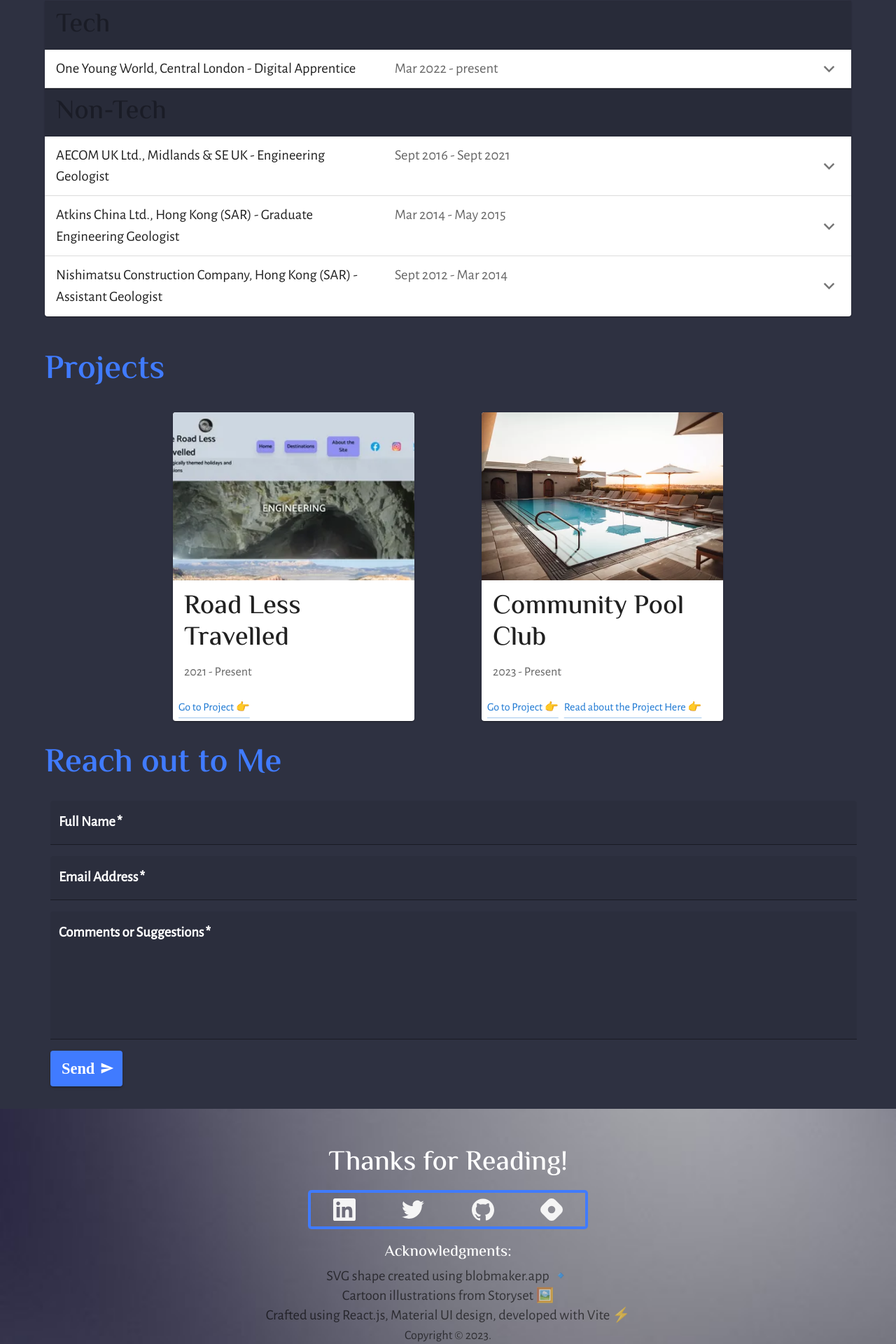
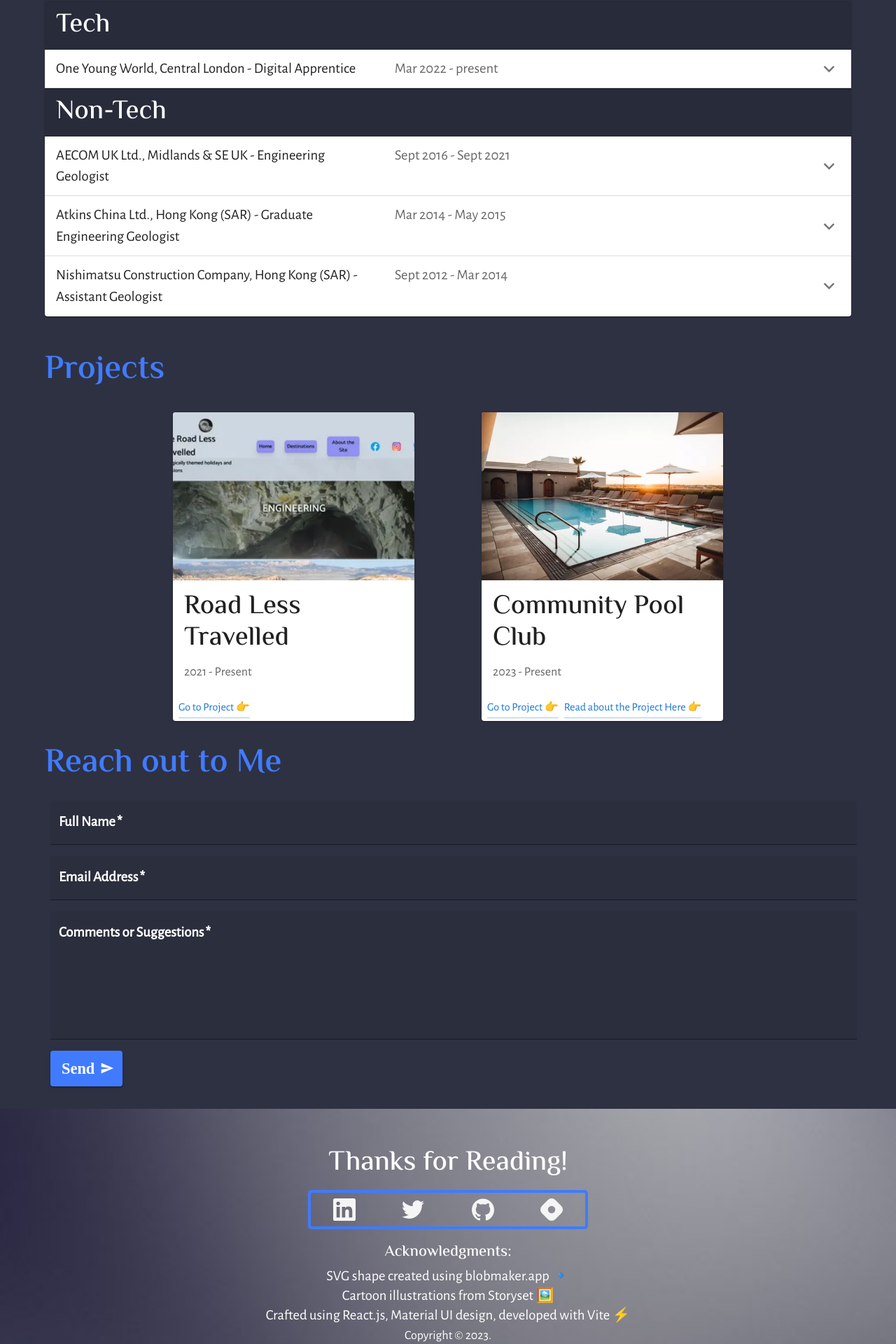
Before and after one commit to wkan17012021/Portfolio, a React (Vite) app in the folder portfolio_react_spa/: page / in a window 1280 px wide. Shown: the part 2040-3960 px from the top of the page at 70% size. Built offline with nearby package versions, Linux system fonts and the light colour scheme; no server answers.

Commit message:
typography a11y accordion styling

```diff
--- a/portfolio_react_spa/src/App.jsx
+++ b/portfolio_react_spa/src/App.jsx
@@ -50,7 +50,11 @@ const theme = createTheme({
       fontSize: '1rem',
       backgroundColor: '#2e3141',
       color: '#fff',
-    }}
+    },
+    '&.MuiButtonBase-root.MuiAccordionSummary-root.Mui-disabled': {
+      opacity: 1,
+    },
+  }
     },
   },
 });
--- a/portfolio_react_spa/src/components/blogs/Blogs.jsx
+++ b/portfolio_react_spa/src/components/blogs/Blogs.jsx
@@ -22,7 +22,8 @@ const theme = createTheme({
     h2: {
       fontSize: 'clamp(2rem, 3rem, 3.6rem)',
       fontFamily: 'ElMessiri, Iowan Old Style',
-      fontWeight: 700
+      fontWeight: 700,
+      color: "#407bff",
     },
 }})
 
--- a/portfolio_react_spa/src/components/footer/Footer.jsx
+++ b/portfolio_react_spa/src/components/footer/Footer.jsx
@@ -6,7 +6,7 @@ import Typography from "@mui/material/Typography";
 import List from "@mui/material/List";
 import ListItem from "@mui/material/ListItem";
 import Link from "@mui/material/Link";
-import Tooltip from '@mui/material/Tooltip';
+import Tooltip from "@mui/material/Tooltip";
 import { SiLinkedin, SiTwitter, SiGithub, SiHashnode } from "react-icons/si";
 import { footerDetails } from "../../data/footerDetails";
 
@@ -14,9 +14,9 @@ function Copyright() {
   return (
     <Typography
       variant="body2"
-      color="text.secondary"
       align="center"
       marginBottom={2}
+      sx={{ color: "#FFF" }}
     >
       {"Copyright © "}
       {new Date().getFullYear()}
@@ -26,8 +26,6 @@ function Copyright() {
 }
 
 function Footer() {
-
-
   return (
     <Box
       component="footer"
@@ -53,9 +51,13 @@ function Footer() {
             justifyContent: "center",
             margin: "0 auto",
             li: {
-              width: "100px", justifyContent: "center", borderTop: "4px solid #407bff", borderBottom: "4px solid #407bff", transition: 'all 1s ease-in-out',
+              width: "100px",
+              justifyContent: "center",
+              borderTop: "4px solid #407bff",
+              borderBottom: "4px solid #407bff",
+              transition: "all 1s ease-in-out",
               "&:hover": {
-              border: 'none',
+                border: "none",
               },
             },
             "> li:first-child ": {
@@ -63,19 +65,17 @@ function Footer() {
               borderRight: "none",
               borderTopLeftRadius: "5px",
               borderBottomLeftRadius: "5px",
-
             },
             "> li:last-child ": {
               borderRight: "4px solid #407bff",
               borderLeft: "none",
               borderTopRightRadius: "5px",
               borderBottomRightRadius: "5px",
-
             },
             "> li > a > svg ": {
               "&:hover": {
-                    color: '#407bff',
-                    cursor: 'pointer'
+                color: "#407bff",
+                cursor: "pointer",
               },
             },
           }}
@@ -86,7 +86,7 @@ function Footer() {
                 hrefLang="en"
                 target="_blank"
                 href="https://www.linkedin.com/in/william-kan"
-            sx={{color: 'whitesmoke'}}
+                sx={{ color: "whitesmoke" }}
               >
                 <SiLinkedin size={32} />
               </Link>
@@ -98,20 +98,23 @@ function Footer() {
                 hrefLang="en"
                 target="_blank"
                 href="https://twitter.com/willkancode"
-            sx={{color: 'whitesmoke'}}
+                sx={{ color: "whitesmoke" }}
               >
-              <SiTwitter size={32}
-              />
+                <SiTwitter size={32} />
               </Link>
             </Tooltip>
           </ListItem>
           <ListItem>
-          <Tooltip title="Collaborate with me on GitHub" placement="top" arrow>
+            <Tooltip
+              title="Collaborate with me on GitHub"
+              placement="top"
+              arrow
+            >
               <Link
                 hrefLang="en"
                 target="_blank"
-            href='https://github.com/wkan17012021'
-            sx={{color: 'whitesmoke'}}
+                href="https://github.com/wkan17012021"
+                sx={{ color: "whitesmoke" }}
               >
                 <SiGithub size={32} />
               </Link>
@@ -122,8 +125,8 @@ function Footer() {
               <Link
                 hrefLang="en"
                 target="_blank"
-            href='https://the-dog-can-blog.hashnode.dev/'
-            sx={{color: 'whitesmoke'}}
+                href="https://the-dog-can-blog.hashnode.dev/"
+                sx={{ color: "whitesmoke" }}
               >
                 <SiHashnode size={32} />
               </Link>
@@ -140,14 +143,14 @@ function Footer() {
               key={detail.id}
               variant="subtitle1"
               align="center"
-          color="text.secondary"
               component="p"
               gutterBottom
               lineHeight={1}
+              sx={{ color: "#FFF" }}
             >
               {detail.desc}
             </Typography>
-          )
+          );
         })}
         <Copyright />
       </Container>
--- a/portfolio_react_spa/src/components/workexp/WorkExpAccordions.jsx
+++ b/portfolio_react_spa/src/components/workexp/WorkExpAccordions.jsx
@@ -27,9 +27,14 @@ export default function WorkExpAccordions() {
           Work Experience
         </Typography>
         </Box>
-        <Accordion disabled>
-          <AccordionSummary>
-            <Typography variant="h3">Tech </Typography>
+        <Accordion
+        disabled>
+          <AccordionSummary
+          >
+            <Typography
+            variant="h3"
+            sx={{color: '#FFF' }}
+            >Tech </Typography>
           </AccordionSummary>
         </Accordion>
         {workExp.techJobs.map((job) => {
@@ -61,7 +66,10 @@ export default function WorkExpAccordions() {
         })}
         <Accordion disabled>
           <AccordionSummary>
-            <Typography variant="h3">Non-Tech </Typography>
+            <Typography
+            variant="h3"
+            sx={{color: '#FFF' }}
+            >Non-Tech </Typography>
           </AccordionSummary>
         </Accordion>
         {workExp.nonTechjobs.map((job) => {
```
Lines whose indentation alone changed are shown as unchanged.
